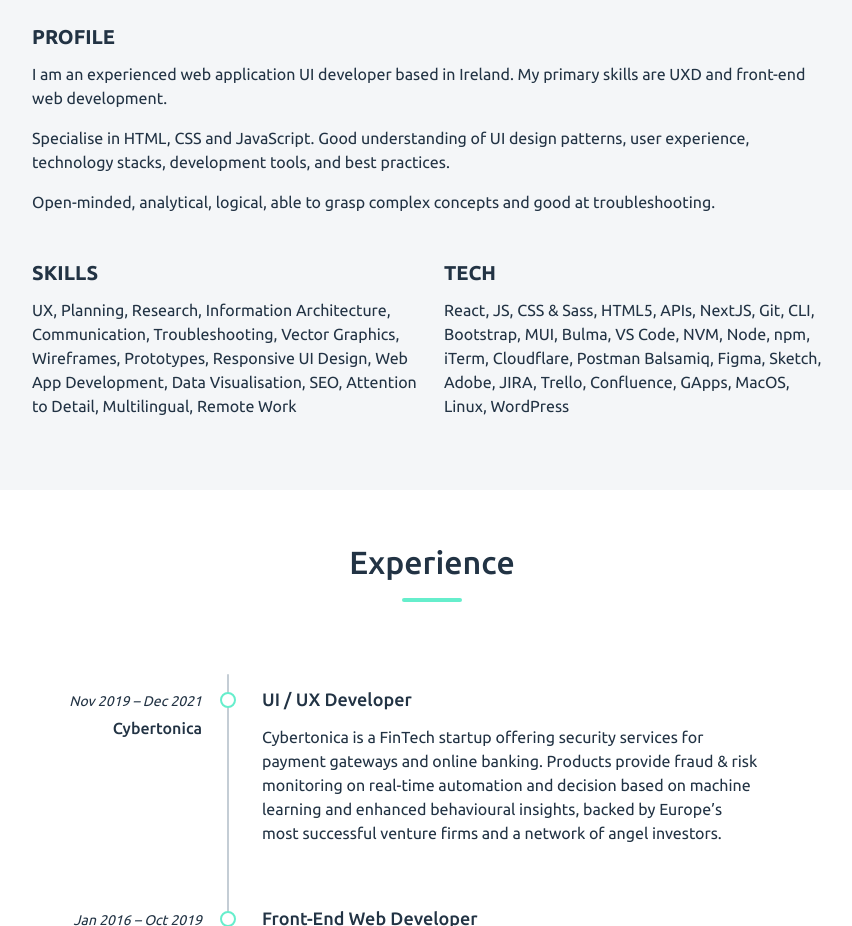
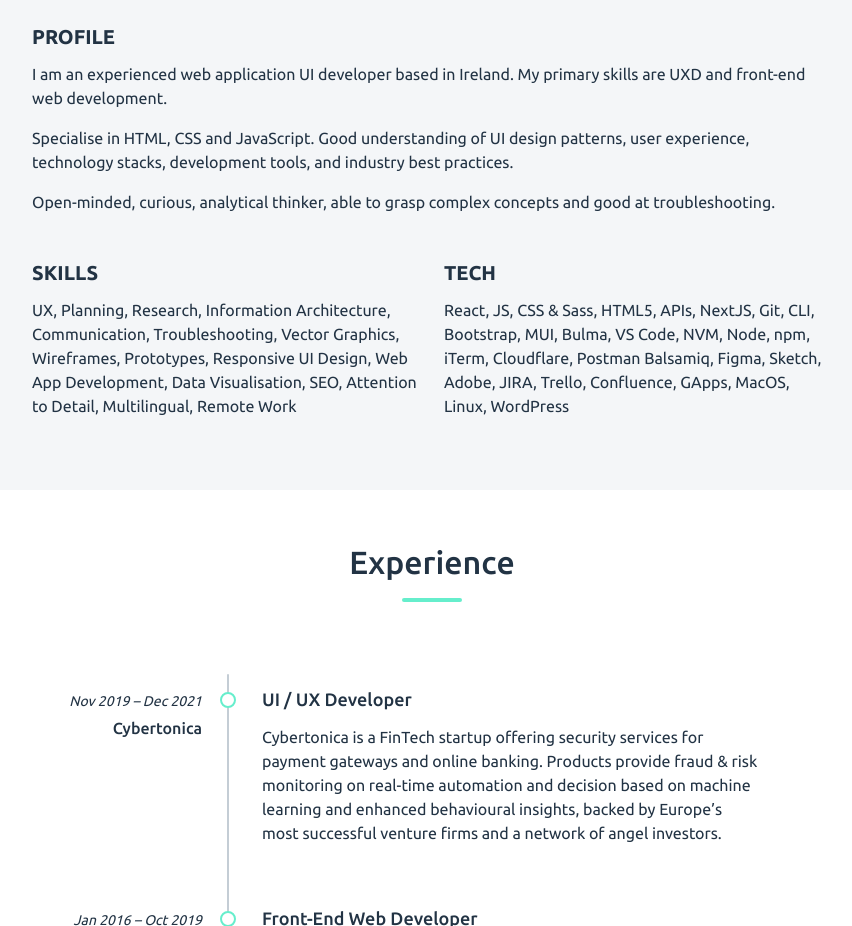
Before and after one commit to dzvilius/vilius-website, a Nuxt app: page / in a window 1280 px wide. Shown: the part 1200-2126 px from the top of the page, without its empty margins (208-1060 px from the left). Built offline with nearby package versions, Linux system fonts and the light colour scheme.

Commit message:
update about

```diff
--- a/components/About.vue
+++ b/components/About.vue
@@ -13,13 +13,10 @@
           primary skills are UXD and front-end web development.
         </p>
         <p>
-          Specialise in HTML, CSS and JavaScript. Good understanding of UI
-          design patterns, user experience, technology stacks, development
-          tools, and best practices.
+          Specialise in HTML, CSS and JavaScript. Good understanding of UI design patterns, user experience, technology stacks, development tools, and industry best practices.
         </p>
         <p>
-          Open-minded, analytical, logical, able to grasp complex concepts and
-          good at troubleshooting.
+          Open-minded, curious, analytical thinker, able to grasp complex concepts and good at troubleshooting.
         </p>
       </div>
       <div class="columns is-tablet">
```
